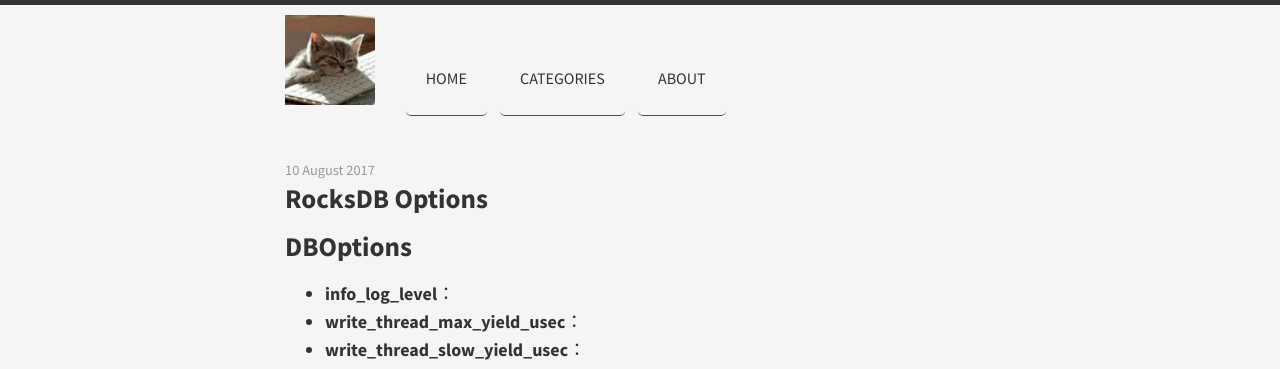
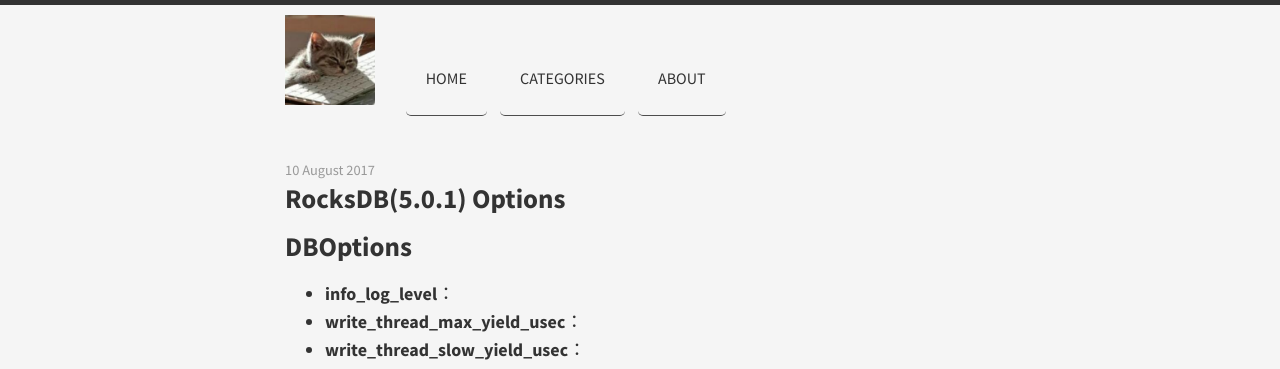
Before and after one commit to deep011/deep011.github.io, a Jekyll site: the page built from _posts/2017-08-10-rocksdb_options.md, in a window 1280 px wide and 900 px high. Shown: the top 369 px of the window. Built offline with Jekyll 4.4.1, drawn with Linux system fonts in a browser that asks for light colours; nearby versions of some CDN libraries; comment, search, counter and statistics services are not loaded.

Commit message:
update rocksdb_options blog

```diff
--- a/_posts/2017-08-10-rocksdb_options.md
+++ b/_posts/2017-08-10-rocksdb_options.md
@@ -1,6 +1,6 @@
 ---
 layout: post
-title: RocksDB Options
+title: RocksDB(5.0.1) Options
 ---
 
 ## DBOptions
```
